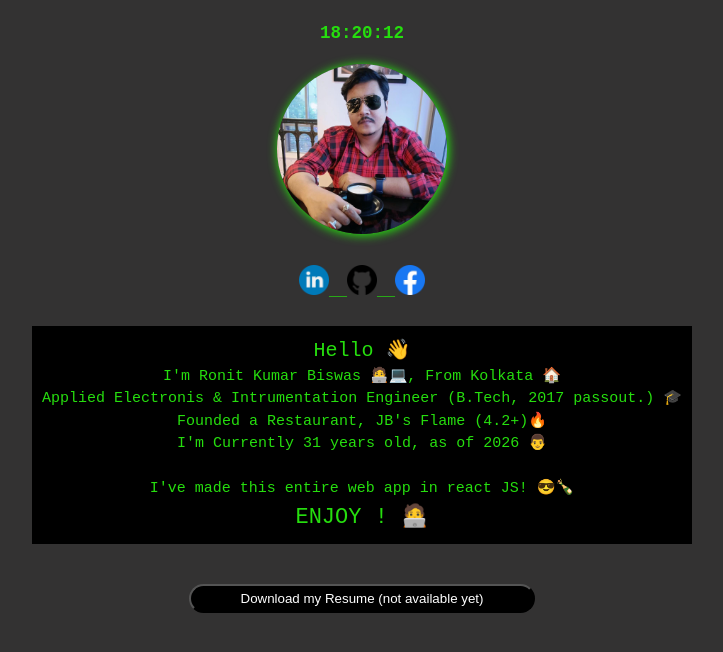
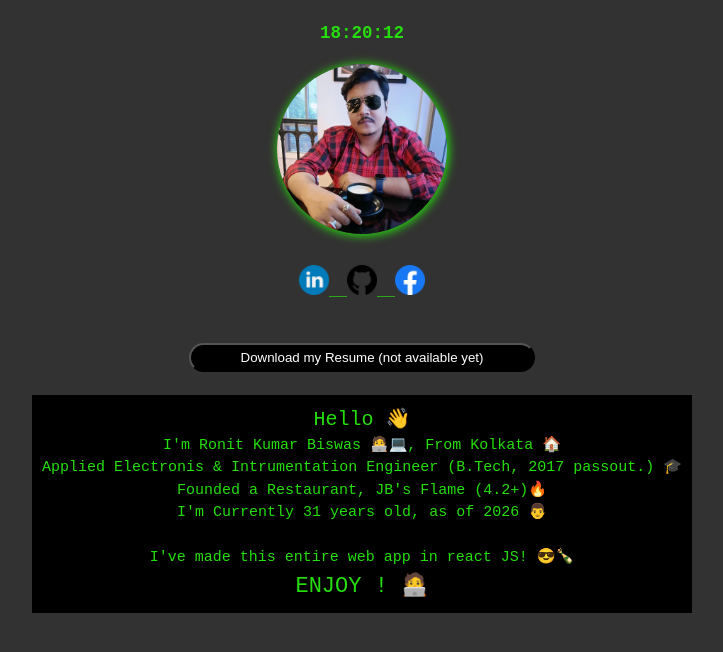
Before and after one commit to ronitkbiswas/myPortfolio, a React (Vite) app: page / in a window 1280 px wide. Shown: the top 652 px of the page, without its empty margins (278-1001 px from the left). Built offline with nearby package versions, Linux system fonts and the light colour scheme.

Commit message:
some changes

```diff
--- a/src/App.jsx
+++ b/src/App.jsx
@@ -3,12 +3,6 @@ import Photo from "./assets/MyPhoto";
 import Bio from "./assets/MyData";
 import DownloadCV from "./assets/DownloadCV";
 import SocialLinks from "./assets/SocialLinks";
-
-/**
- *
- * this need to be deleted.....
- * this too...
- */
 
 function DisplayTime() {
   const hours = new Date().getHours();
@@ -39,12 +33,12 @@ function App() {
         <div className="sociallinks">
           <SocialLinks />
         </div>
+         <div className="downloadCV">
+          <DownloadCV />
+        </div>
         <br></br>
         <div className="bio">
           <Bio />
-        </div>
-        <div className="downloadCV">
-          <DownloadCV />
         </div>
         <br></br>
         <br></br>
--- a/src/assets/DownloadCV.jsx
+++ b/src/assets/DownloadCV.jsx
@@ -3,6 +3,11 @@ import { ToastContainer, toast } from "react-toastify";
 
 function DownloadCV() {
   const notify = () => toast(<b>CV not available for download yet!</b>);
+ /**
+  * need to add a cv download button as cv is ready for download
+  * need to remove the toast
+  * just comment everything out what you don't need
+  */
   return (
     <>
       <button className="downloadCVButton" type="button" onClick={notify}>
```
Also changed, not shown: 2 other files (tests, documents, lock files or other folders).
